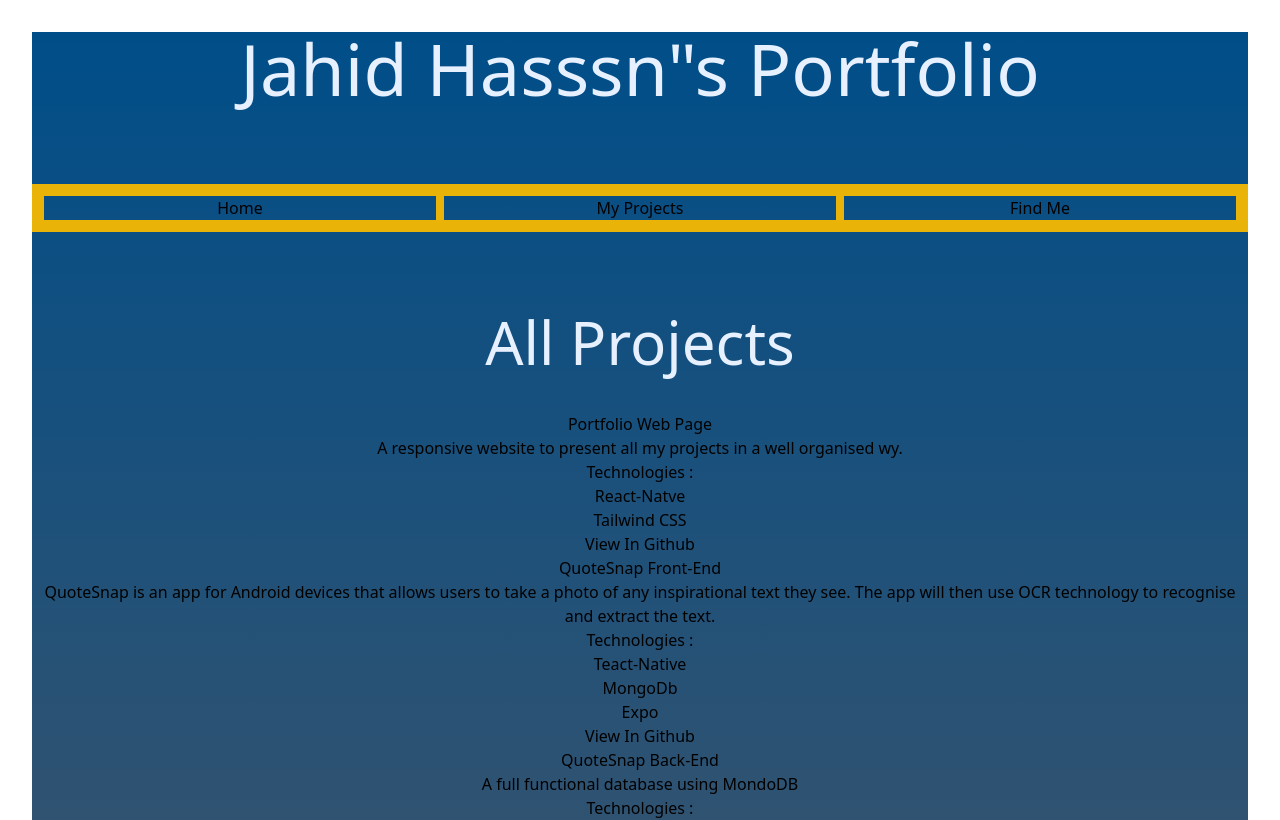
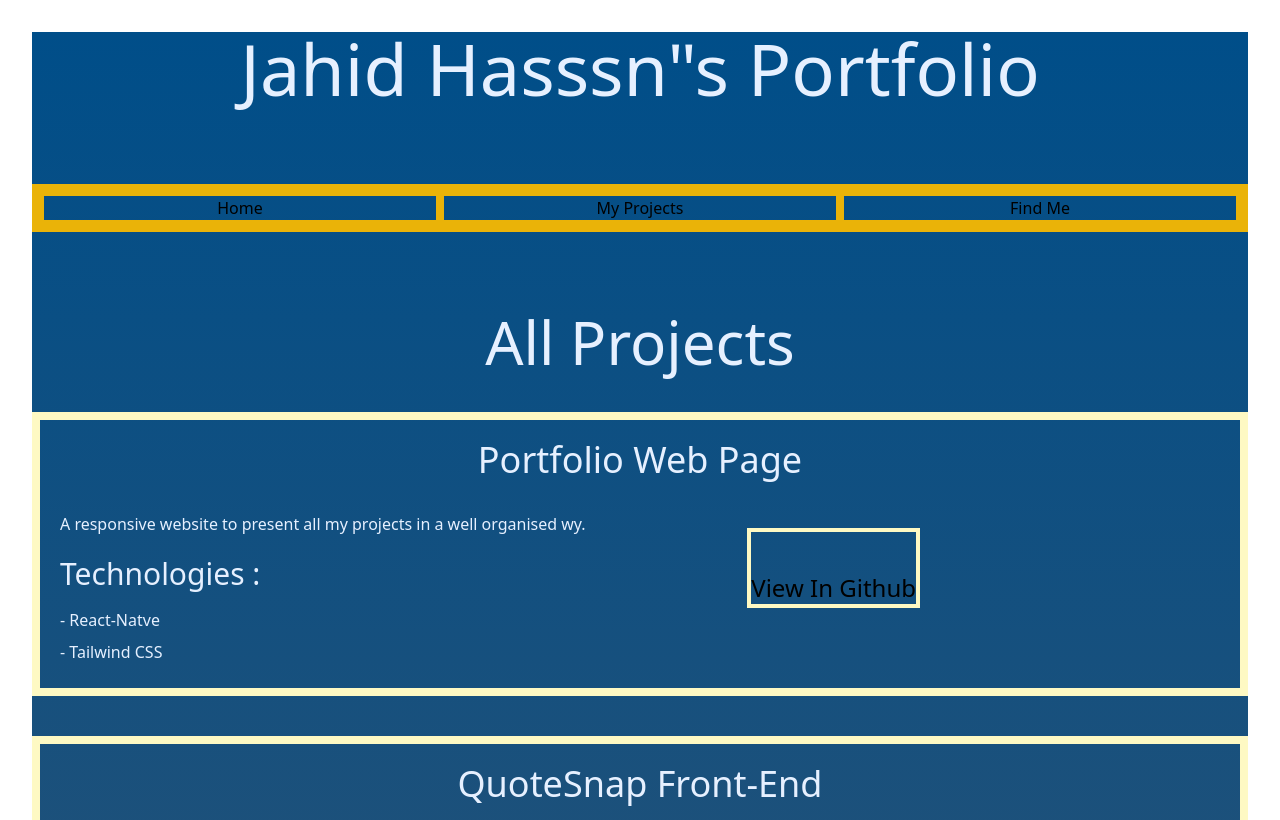
Before and after one commit to MJahidH/my-portfolio, a React (Vite) app in the folder my-portfolio/: page /projects in a window 1280 px wide. Shown: the top 820 px of the page. Built offline with nearby package versions, Linux system fonts and the light colour scheme.

Commit message:
template font color, view in github button has been postioned, respective the parent div

```diff
--- a/my-portfolio/src/components/ProjectCard.jsx
+++ b/my-portfolio/src/components/ProjectCard.jsx
@@ -6,17 +6,29 @@ const ProjectCard = ({ project }) => {
   };
 
   return (
-    <div>
-      <h2>{project.title}</h2>
-      <p>{project.description}</p>
+    <div className="border-yellow-100
+    border-8
+    mb-10
+    py-5
+    relative overflow-hidden">
+      <h2 className="projectTitle">{project.title}</h2>
+      <p className="projectSecondaryText">{project.description}</p>
 
       <ul>
-        <h3>Technologies : </h3>
+        <h3 className="projectSecondaryText
+        pt-5
+        text-3xl
+        pb-3
+
+        ">Technologies : </h3>
         {project.technologies.map((technology) => {
-          return <li>{technology}</li>;
+          return <li class className="projectSecondaryText
+          py-1"> -   {technology}</li>;
         })}
       </ul>
       <button
+      className="githubButton
+       "
         onClick={() => {
           openInNewTab(project.link);
         }}
--- a/my-portfolio/src/index.css
+++ b/my-portfolio/src/index.css
@@ -3,16 +3,33 @@
 @tailwind utilities;
 
 .navButton {
-  @apply
-  w-full
+  @apply w-full
   border-yellow-500
-   border-4
-   ;
+   border-4;
 }
 
 .pageMainSubheading {
-    @apply
-text-secondary
+  @apply text-secondary
 text-6xl
-pb-10
+pb-10;
 }
+
+.projectTitle {
+  @apply pb-8
+    text-secondary
+    text-4xl;
+}
+
+.projectSecondaryText {
+  @apply text-left
+    text-secondary
+    pl-5;
+}
+
+.githubButton {
+  @apply text-2xl
+  border-yellow-100
+  border-4
+  absolute bottom-20 right-80
+  pt-10;
+}
```
Also changed, not shown: my-portfolio/src/components/ProjectsList.jsx (+8 -9 lines).
